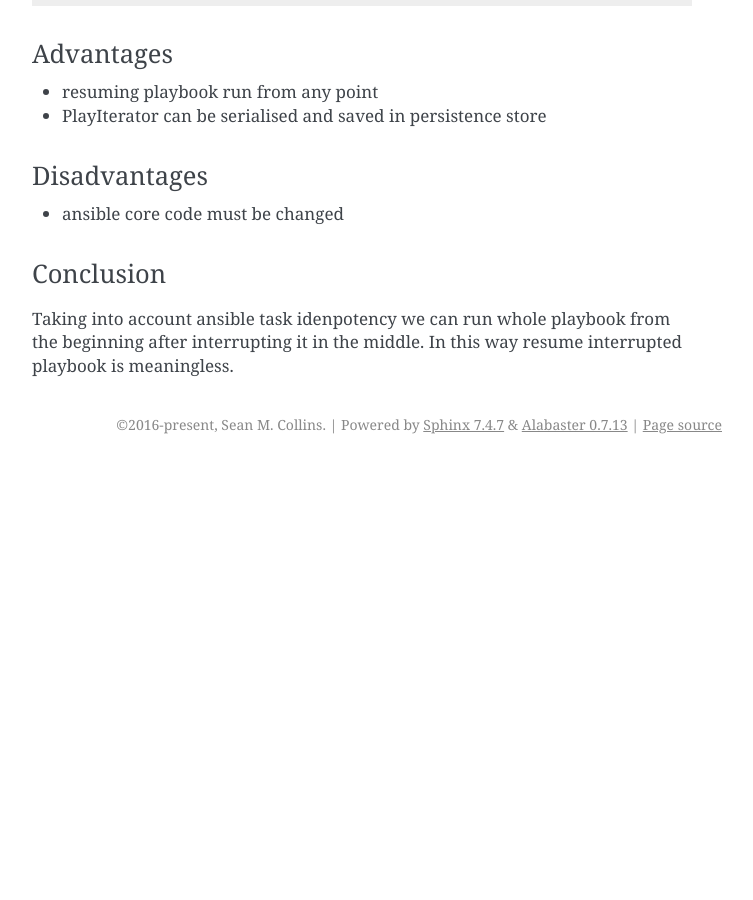
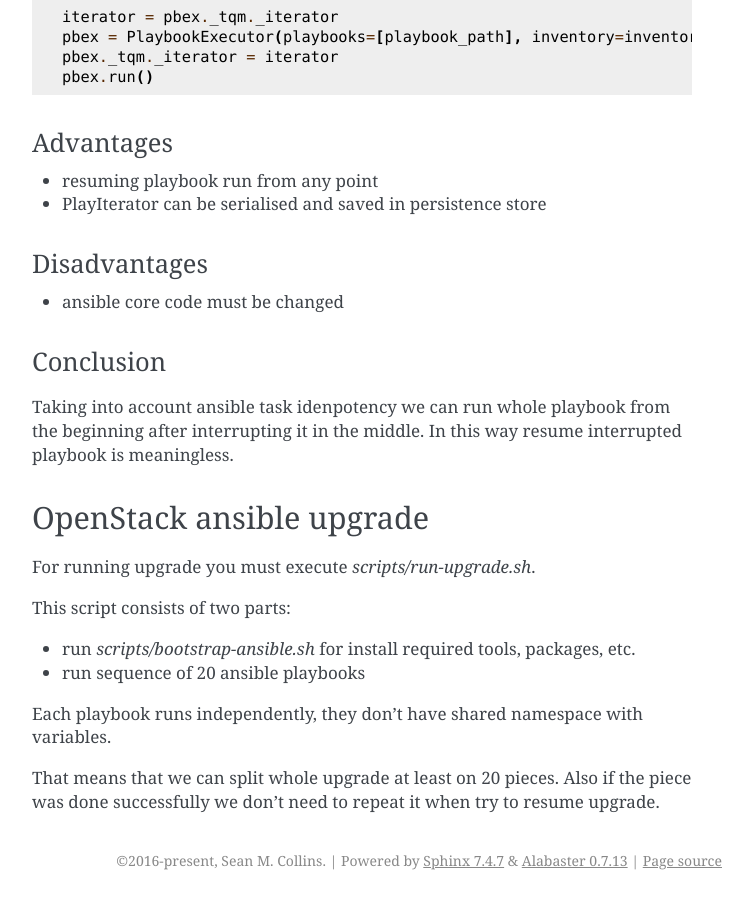
Before and after one commit to Mirantis/kostyor, a Sphinx documentation site: the page built from doc/source/ansible_driver.rst, in a window 1280 px wide and 900 px high, scrolled down 2582 px. Shown: the whole window, without its empty margins (388-1141 px from the left). Built offline with Sphinx 7.4.7, drawn with Linux system fonts in a browser that asks for light colours; the version number could not be read and is left out; before the commit the page ends 3046 px from its top, so only the background shows below that; some of the changed text lies outside the part shown.

Commit message:
Change ansible documentation
Add description about openstack ansible upgrade.

```diff
--- a/doc/source/ansible_driver.rst
+++ b/doc/source/ansible_driver.rst
@@ -62,6 +62,10 @@ Here is an example of terminating:
     pbex._tqm.terminate()
     p.join()
 
+
+In case when we have multiple servers flow will be the following.
+Ansible iterates by tasks and for each task iterates by servers.
+That means when we interrupt playbook we will have servers in almost the same conditions.
 
 Resume interrupted playbook
 =============================
@@ -146,3 +150,18 @@ Conclusion
 
 Taking into account ansible task idenpotency we can run whole playbook from the beginning after interrupting it in the middle.
 In this way resume interrupted playbook is meaningless.
+
+OpenStack ansible upgrade
+=========================
+
+For running upgrade you must execute `scripts/run-upgrade.sh`.
+
+This script consists of two parts:
+
+* run `scripts/bootstrap-ansible.sh` for install required tools, packages, etc.
+* run sequence of 20 ansible playbooks
+
+Each playbook runs independently, they don't have shared namespace with variables.
+
+That means that we can split whole upgrade at least on 20 pieces.
+Also if the piece was done successfully we don't need to repeat it when try to resume upgrade.
```
